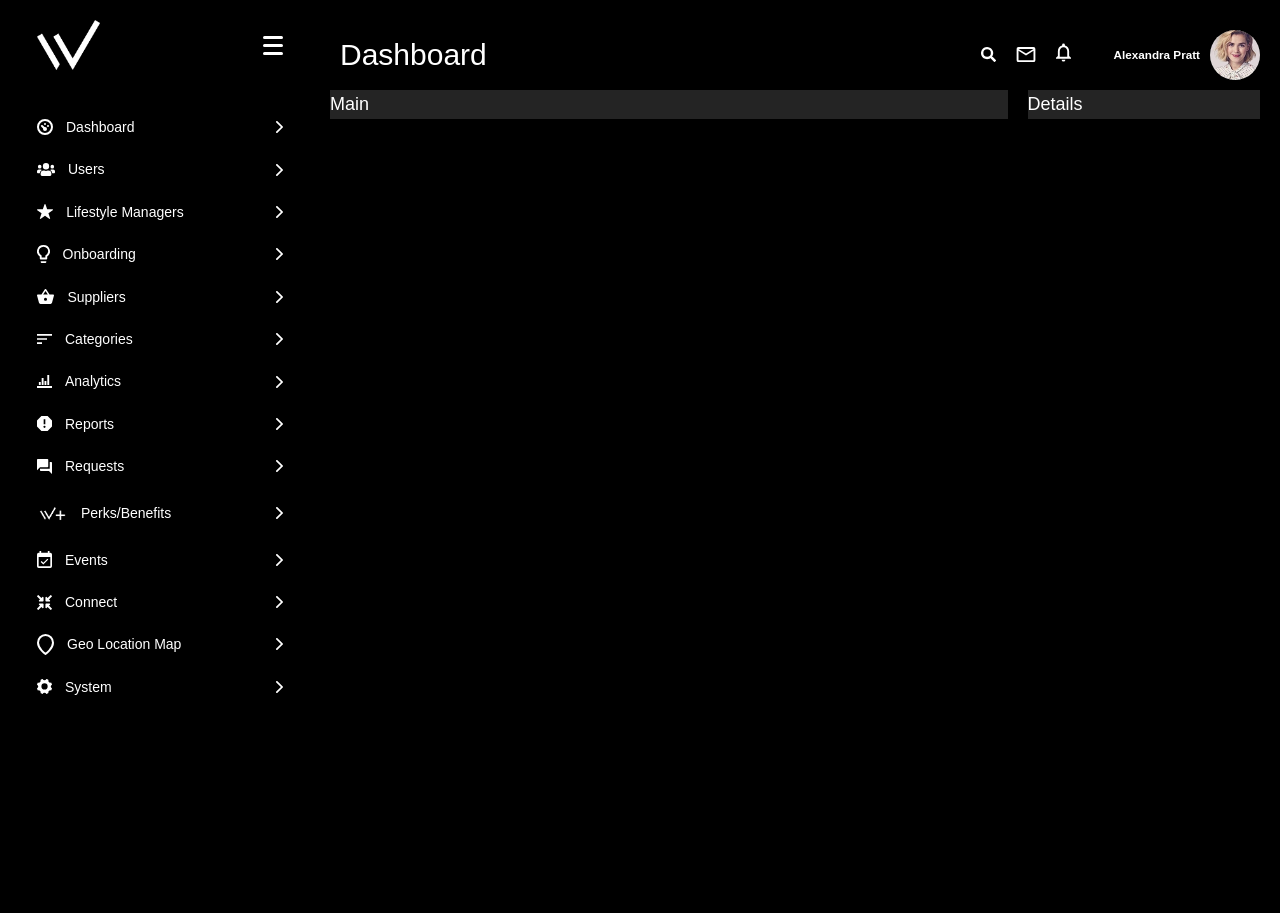
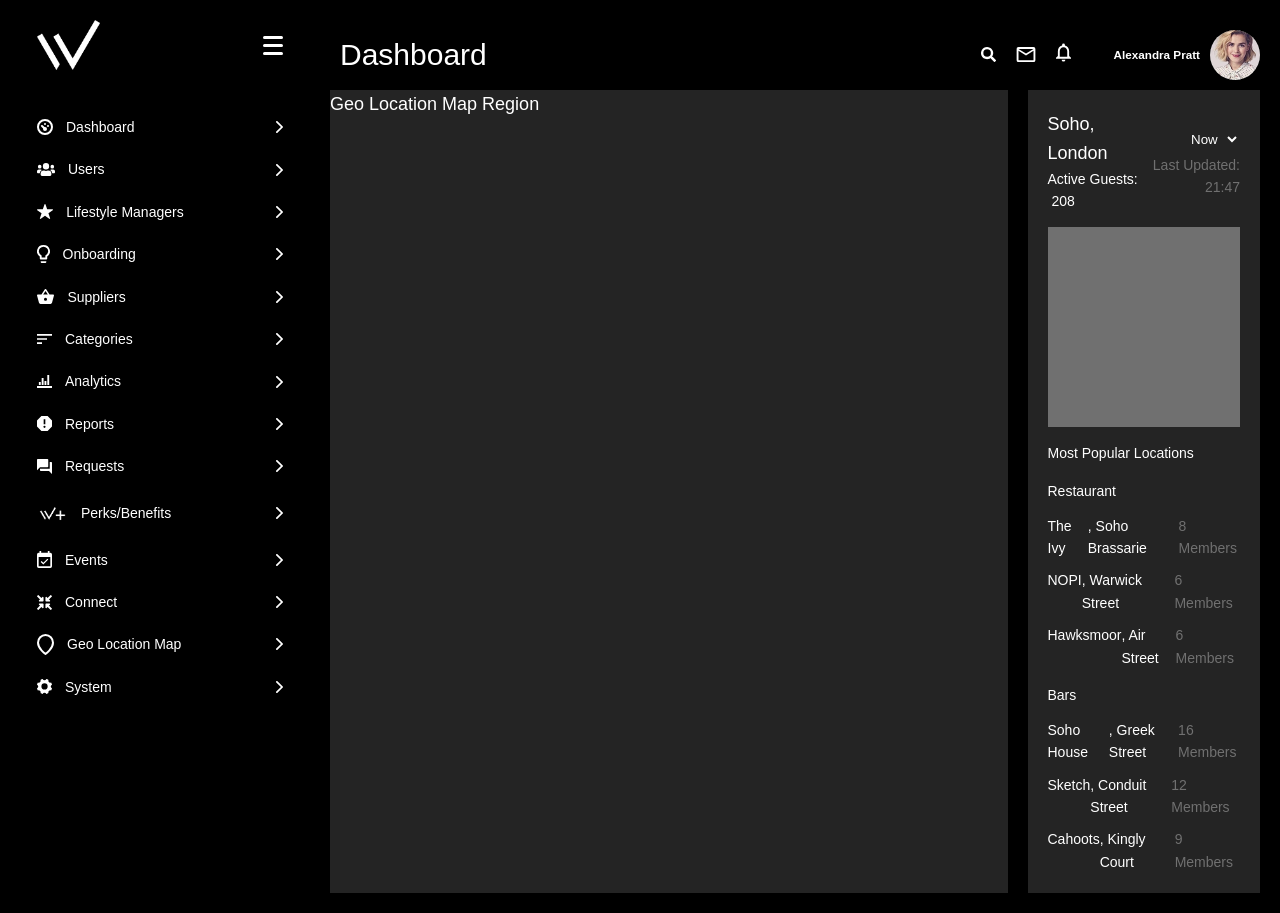
Before and after one commit to Khandaker007/wimb-AP, a React (Vite) app: page /geo-location-map-subregion in a window 1280 px wide. Before the commit the page ends 800 px from the top, so only its background shows below. Built offline with nearby package versions, Linux system fonts and the light colour scheme.

Commit message:
Geo Location Map Page
GeoLocationMap (done)
GeoLocationMapRegion (done)
GeoLocationMapSubregion (done)

```diff
--- /dev/null
+++ b/src/components/location-item/location-item.component.jsx
@@ -0,0 +1,15 @@
+import React from 'react';
+
+import "./location-item.style.scss";
+
+    const LocationItem = ({locationName, locationAddress, locationMembers}) => (
+    <div className="location-item">
+        <div className="location-item-details">
+            <p className="location-name">{locationName}</p>
+            <p className="location-address">{locationAddress}</p>
+        </div>
+        <p className="location-members">{locationMembers} Members</p>
+    </div>
+)
+
+export default LocationItem;
--- /dev/null
+++ b/src/components/location-item/location-item.style.scss
@@ -0,0 +1,16 @@
+@import '../../sass/variables.scss';
+@import "../../sass/mixins.scss";
+
+.location-item {
+    @include horizontal-flex-space-between;
+    font-size: 1.4rem;
+    cursor: pointer;
+
+    .location-item-details {
+        display: flex;
+    }
+
+    .location-members {
+        color: $color-grey-light;
+    }
+}
--- a/src/pages/geo-location-map-region/geo-location-map-region.component.jsx
+++ b/src/pages/geo-location-map-region/geo-location-map-region.component.jsx
@@ -4,6 +4,7 @@ import "./geo-location-map-region.style.scss";
 
 // COMPONENTS
 import Dropdown from '../../components/drop-down/drop-down.component';
+import LocationItem from '../../components/location-item/location-item.component';
 
 const GeoLocationMapRegion = () => (
     <div className="geo-location-map-region">
@@ -32,10 +33,21 @@ const GeoLocationMapRegion = () => (
                 </div>
             </div>
             <div className="map-small">
-                <p>Map Small</p>
+                &nbsp;
             </div>
             <div className="most-popular-locations">
-                Most Popular Locations
+                <p className="most-popular-locations-title">
+                    Most Popular Locations
+                </p>
+                <div className="location-items-wrapper">
+                    <LocationItem locationName="Soho" locationMembers="482" />
+                    <LocationItem locationName="Mayfair" locationMembers="420" />
+                    <LocationItem locationName="The City" locationMembers="368" />
+                    <LocationItem locationName="Shoreditch" locationMembers="357" />
+                    <LocationItem locationName="Kesington" locationMembers="294" />
+                    <LocationItem locationName="Chelsea" locationMembers="171" />
+                    <LocationItem locationName="Notting Hill" locationMembers="128" />
+                </div>
             </div>
         </div>
     </div>
--- a/src/pages/geo-location-map-region/geo-location-map-region.style.scss
+++ b/src/pages/geo-location-map-region/geo-location-map-region.style.scss
@@ -3,30 +3,62 @@
 
 .geo-location-map-region {
     display: grid;
-    grid-template-columns: [lcol-start] 1fr [lcol-end scol-start] 25% [scol-end];
+    grid-template-columns: [main-start] 1fr [main-end details-start] 25% [details-end];
     grid-gap: 2rem;
     font-size: 1.8rem;
 
     &__main {
         background-color: $color-grey;
+        // grid-column: main-start / main-end;
     }
 
     &__details {
         background-color: $color-grey;
+        // grid-column: details-start / details-end;
         padding: 2rem;
 
         .region {
             @include horizontal-flex-space-between;
+            margin-bottom: 1.5rem;
+            // background-color: violet;
+
             .city {
+                // background-color: indigo;
+
                 .active-guests {
                     font-size: 1.4rem;
                 }
             }
+
+            .time-period {
+                // background-color: indigo;
+                text-align: right;
+                .last-updated {
+                    font-size: 1.4rem;
+                    color: $color-grey-light;
+                }
+            }
         }
 
-        .time-period {
-            .last-updated {
+        .map-small {
+            background-color: $color-grey-light;
+            height: 20.0rem;
+            margin-bottom: 1.5rem;
+        }
+
+        .most-popular-locations {
+            // background-color: violet;
+
+            .most-popular-locations-title {
                 font-size: 1.4rem;
+                margin-bottom: 1.5rem;
+            }
+
+            .location-items-wrapper {
+                // background-color: indigo;
+                display: flex;
+                flex-direction: column;
+                gap: 1rem;
             }
         }
     }
--- a/src/pages/geo-location-map-subregion/geo-location-map-subregion.component.jsx
+++ b/src/pages/geo-location-map-subregion/geo-location-map-subregion.component.jsx
@@ -1,17 +1,91 @@
 import React from 'react';
 
 import "./geo-location-map-subregion.style.scss";
-import "../../sass/typography.scss";
 
-const Map = () => (
-    <div className="map">
-        <div className="map__main">
-            <div>Main</div>
+// COMPONENTS
+import Dropdown from '../../components/drop-down/drop-down.component';
+import LocationItem from '../../components/location-item/location-item.component';
+
+const GeoLocationMapRegion = () => (
+    <div className="geo-location-map-region">
+        <div className="geo-location-map-region__main">
+            <p>Geo Location Map Region</p>
         </div>
-        <div className="map__details">
-            <div>Details</div>
+        <div className="geo-location-map-region__details">
+            <div className="region">
+                <div className="city">
+                    <p className="city-name">
+                        Soho, London
+                    </p>
+                    <p className="active-guests">
+                        Active Guests: &nbsp;
+                        <span className="active-guests-no">
+                            208
+                        </span>
+                    </p>
+                </div>
+                <div className="time-period">
+                   <Dropdown option1="Now" option2="Now" value1="Now" value2="Now" />
+                   <p className="last-updated">
+                       Last Updated: &nbsp;
+                       <span className="last-updated-time">21:47</span>
+                   </p>
+                </div>
+            </div>
+            <div className="map-small">
+                &nbsp;
+            </div>
+            <div className="most-popular-locations">
+                <p className="most-popular-locations-title">
+                    Most Popular Locations
+                </p>
+                <div className="attraction-type">
+                    <p className="attraction-type-title">
+                        Restaurant
+                    </p>
+                    <div className="location-attractions-wrapper">
+                        <LocationItem
+                            locationName="The Ivy"
+                            locationAddress=", Soho Brassarie"
+                            locationMembers="8"
+                        />
+                        <LocationItem
+                            locationName="NOPI"
+                            locationAddress=", Warwick Street"
+                            locationMembers="6"
+                        />
+                        <LocationItem
+                            locationName="Hawksmoor"
+                            locationAddress=", Air Street"
+                            locationMembers="6"
+                        />
+                    </div>
+                </div>
+                <div className="attraction-type">
+                    <p className="attraction-type-title">
+                        Bars
+                    </p>
+                    <div className="location-attractions-wrapper">
+                        <LocationItem
+                            locationName="Soho House"
+                            locationAddress=", Greek Street"
+                            locationMembers="16"
+                        />
+                        <LocationItem
+                            locationName="Sketch"
+                            locationAddress=", Conduit Street"
+                            locationMembers="12"
+                        />
+                        <LocationItem
+                            locationName="Cahoots"
+                            locationAddress=", Kingly Court"
+                            locationMembers="9"
+                        />
+                    </div>
+                </div>
+            </div>
         </div>
     </div>
 )
 
-export default Map;
+export default GeoLocationMapRegion;
--- a/src/pages/geo-location-map-subregion/geo-location-map-subregion.style.scss
+++ b/src/pages/geo-location-map-subregion/geo-location-map-subregion.style.scss
@@ -1,7 +1,7 @@
 @import '../../sass/variables.scss';
 @import "../../sass/mixins.scss";
 
-.map {
+.geo-location-map-region {
     display: grid;
     grid-template-columns: [lcol-start] 1fr [lcol-end scol-start] 25% [scol-end];
     grid-gap: 2rem;
@@ -13,5 +13,54 @@
 
     &__details {
         background-color: $color-grey;
+        padding: 2rem;
+
+        .region {
+            @include horizontal-flex-space-between;
+            margin-bottom: 1.5rem;
+            // background-color: violet;
+
+            .city {
+                // background-color: indigo;
+
+                .active-guests {
+                    font-size: 1.4rem;
+                }
+            }
+
+            .time-period {
+                // background-color: indigo;
+                text-align: right;
+                .last-updated {
+                    font-size: 1.4rem;
+                    color: $color-grey-light;
+                }
+            }
+        }
+
+        .map-small {
+            background-color: $color-grey-light;
+            height: 20.0rem;
+            margin-bottom: 1.5rem;
+        }
+
+        .most-popular-locations {
+            // background-color: violet;
+
+            .attraction-type {
+                margin-top: 1.5rem;
+                font-size: 1.4rem;
+
+                .attraction-type-title {
+                    margin-bottom: 1.25rem;
+                }
+
+                .location-attractions-wrapper {
+                    display: flex;
+                    flex-direction: column;
+                    gap: 1rem;
+                }
+            }
+        }
     }
 }
```
